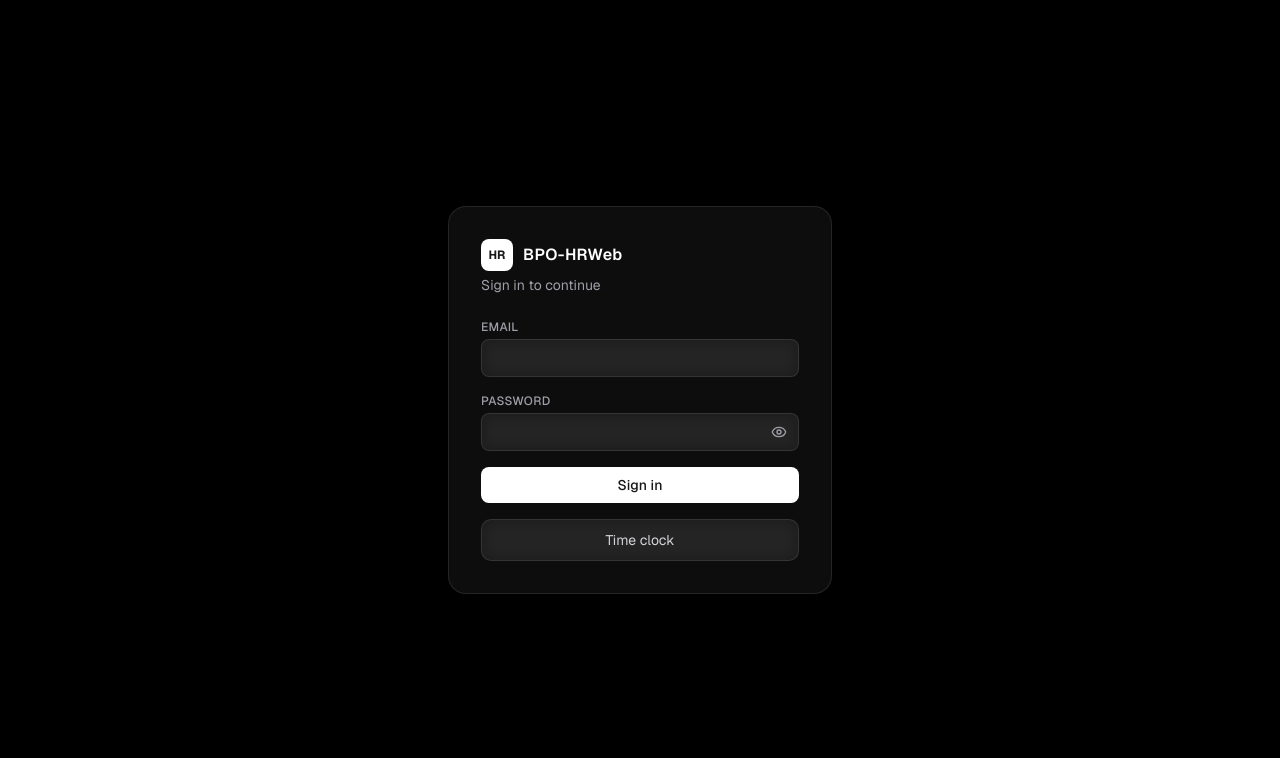
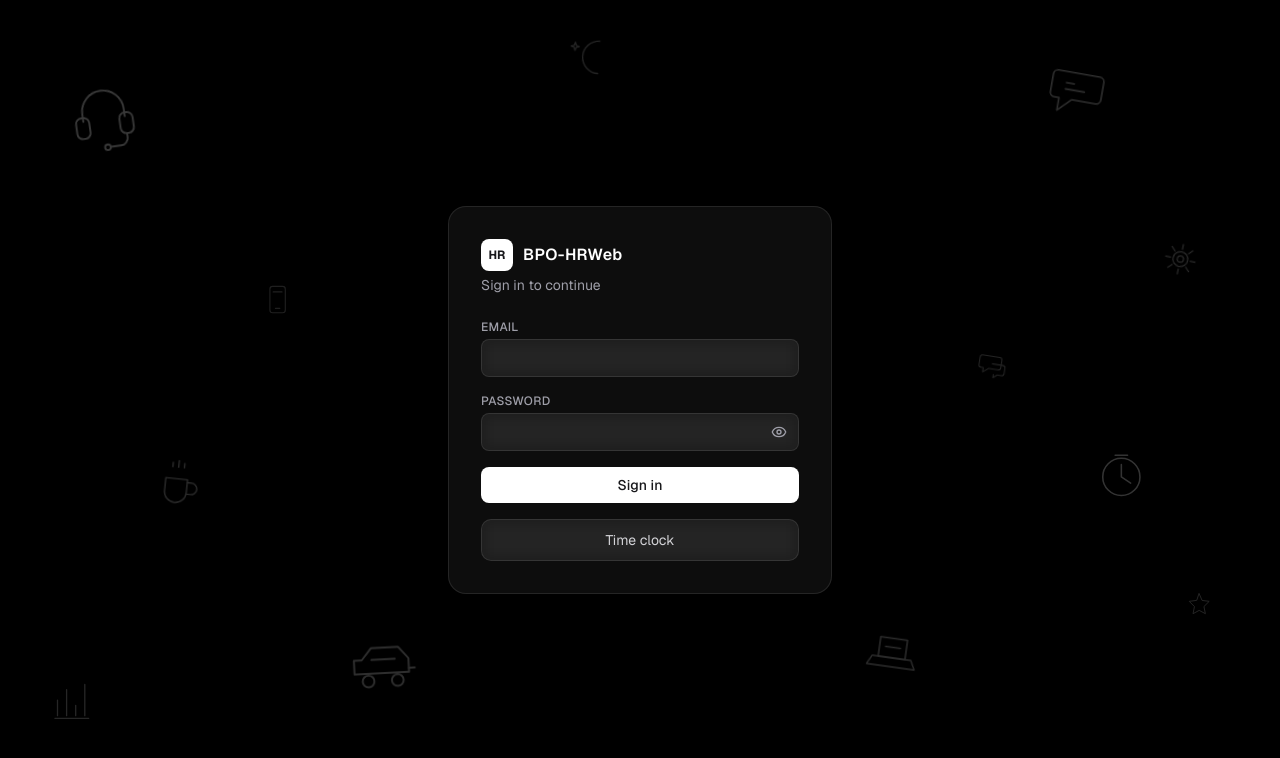
Before and after one commit to Jorayyy/hrweb, a Next.js app: page /login in a window 1280 px wide. Shown: the top 758 px of the page. Built offline with nearby package versions, Linux system fonts and the light colour scheme; no server answers; the database is empty.

Commit message:
Add animated doodle background to login page

```diff
--- a/src/app/globals.css
+++ b/src/app/globals.css
@@ -129,6 +129,29 @@
   }
 }
 
+@keyframes doodle-float {
+  0%,
+  100% {
+    transform: translate(-50%, -50%) rotate(var(--rot, 0deg)) translateY(0) translateX(0);
+  }
+  25% {
+    transform: translate(-50%, -50%) rotate(var(--rot, 0deg)) translateY(-14px) translateX(8px);
+  }
+  50% {
+    transform: translate(-50%, -50%) rotate(var(--rot, 0deg)) translateY(-4px) translateX(-10px);
+  }
+  75% {
+    transform: translate(-50%, -50%) rotate(var(--rot, 0deg)) translateY(-18px) translateX(4px);
+  }
+}
+
+@media (prefers-reduced-motion: reduce) {
+  .doodle-float,
+  [style*="doodle-float"] {
+    animation: none !important;
+  }
+}
+
 .driver-popover.tutorial-popover {
   background: oklch(0.16 0 0 / 0.94);
   background-image: linear-gradient(oklch(1 0 0 / 0.06), transparent 45%);
--- a/src/app/login/page.tsx
+++ b/src/app/login/page.tsx
@@ -2,6 +2,7 @@ import Link from "next/link";
 import { redirect } from "next/navigation";
 import { sessionUser } from "@/lib/auth";
 import { getCompany } from "@/lib/settings";
+import { LoginDoodles } from "@/components/login-doodles";
 import { LoginForm } from "./form";
 
 export default async function LoginPage({
@@ -16,8 +17,9 @@ export default async function LoginPage({
   if (await sessionUser()) redirect(callbackUrl?.startsWith("/") ? callbackUrl : "/");
 
   return (
-    <div className="flex min-h-screen items-center justify-center bg-black px-4">
-      <div className="w-full max-w-sm rounded-2xl border border-white/10 bg-white/5 p-8 shadow-2xl shadow-black/50 backdrop-blur-xl">
+    <div className="relative flex min-h-screen items-center justify-center bg-black px-4">
+      <LoginDoodles />
+      <div className="relative z-10 w-full max-w-sm rounded-2xl border border-white/10 bg-white/5 p-8 shadow-2xl shadow-black/50 backdrop-blur-xl">
         <div className="flex items-center gap-2.5">
           {company.logo ? (
             // eslint-disable-next-line @next/next/no-img-element
--- /dev/null
+++ b/src/components/login-doodles.tsx
@@ -0,0 +1,188 @@
+type Doodle = {
+  x: number;
+  y: number;
+  size: number;
+  duration: number;
+  delay: number;
+  opacity: number;
+  rotate: number;
+  art: React.ReactNode;
+};
+
+/* Hand-drawn sketch paths: fill none, round caps, deliberately wobbly. */
+const S = {
+  fill: "none",
+  stroke: "currentColor",
+  strokeWidth: 2,
+  strokeLinecap: "round" as const,
+  strokeLinejoin: "round" as const,
+};
+
+const DOODLES: Doodle[] = [
+  {
+    x: 8, y: 16, size: 76, duration: 26, delay: 0, opacity: 0.22, rotate: -8,
+    art: (
+      <g {...S}>
+        <path d="M14 44v-8a22 22 0 0 1 44 0v8" />
+        <rect x="6" y="40" width="14" height="22" rx="6" />
+        <rect x="52" y="40" width="14" height="22" rx="6" />
+        <path d="M58 62v4a8 8 0 0 1-8 8H40" />
+        <circle cx="36" cy="74" r="3" />
+      </g>
+    ),
+  },
+  {
+    x: 84, y: 12, size: 64, duration: 22, delay: 3, opacity: 0.18, rotate: 10,
+    art: (
+      <g {...S}>
+        <path d="M12 16h52a6 6 0 0 1 6 6v22a6 6 0 0 1-6 6H34L18 66V50h-6a6 6 0 0 1-6-6V22a6 6 0 0 1 6-6z" />
+        <path d="M24 30h10M24 38h24" />
+      </g>
+    ),
+  },
+  {
+    x: 14, y: 62, size: 58, duration: 28, delay: 1.5, opacity: 0.16, rotate: 6,
+    art: (
+      <g {...S}>
+        <path d="M14 26h30v18a15 15 0 0 1-30 0z" />
+        <path d="M44 30h6a8 8 0 0 1 0 16h-6" />
+        <path d="M22 10v-6M30 10v-9M38 10v-6" />
+      </g>
+    ),
+  },
+  {
+    x: 88, y: 60, size: 62, duration: 24, delay: 5, opacity: 0.2, rotate: -6,
+    art: (
+      <g {...S}>
+        <circle cx="34" cy="36" r="24" />
+        <path d="M34 36V20M34 36l12 8" />
+        <path d="M26 8h16" />
+      </g>
+    ),
+  },
+  {
+    x: 46, y: 8, size: 54, duration: 30, delay: 2, opacity: 0.14, rotate: 4,
+    art: (
+      <g {...S}>
+        <path d="M50 12a24 24 0 1 0 0 48 20 20 0 0 1 0-48z" />
+        <path d="M14 16l1.5 4.5L20 22l-4.5 1.5L14 28l-1.5-4.5L8 22l4.5-1.5z" />
+      </g>
+    ),
+  },
+  {
+    x: 70, y: 82, size: 60, duration: 27, delay: 4, opacity: 0.17, rotate: 8,
+    art: (
+      <g {...S}>
+        <path d="M16 18h36v26H16z" />
+        <path d="M8 44h52l6 12H2z" />
+        <path d="M24 30h20" />
+      </g>
+    ),
+  },
+  {
+    x: 6, y: 88, size: 52, duration: 25, delay: 6, opacity: 0.15, rotate: -10,
+    art: (
+      <g {...S}>
+        <path d="M10 58V34M24 58V18M38 58V42M52 58V10" />
+        <path d="M6 62h52" />
+      </g>
+    ),
+  },
+  {
+    x: 92, y: 34, size: 50, duration: 29, delay: 1, opacity: 0.16, rotate: 12,
+    art: (
+      <g {...S}>
+        <circle cx="32" cy="32" r="12" />
+        <circle cx="32" cy="32" r="5" />
+        <path d="M32 8v8M32 48v8M8 32h8M48 32h8M15 15l6 6M43 43l6 6M49 15l-6 6M21 43l-6 6" />
+      </g>
+    ),
+  },
+  {
+    x: 30, y: 84, size: 78, duration: 31, delay: 2.5, opacity: 0.18, rotate: -3,
+    art: (
+      <g {...S}>
+        <path d="M8 44h56v-14l-10-12H26L16 30H8z" />
+        <path d="M26 30h24" />
+        <circle cx="22" cy="52" r="6" />
+        <circle cx="52" cy="52" r="6" />
+        <path d="M64 40h6" />
+      </g>
+    ),
+  },
+  {
+    x: 60, y: 44, size: 46, duration: 23, delay: 3.5, opacity: 0.13, rotate: 5,
+    art: (
+      <g {...S}>
+        <circle cx="32" cy="30" r="16" />
+        <path d="M32 14V6M32 54v-8M8 30h8M48 30h8M14 12l6 6M44 42l6 6M50 12l-6 6M20 42l-6 6" />
+        <circle cx="26" cy="28" r="1.5" />
+        <circle cx="38" cy="28" r="1.5" />
+        <path d="M26 36a8 8 0 0 0 12 0" />
+      </g>
+    ),
+  },
+  {
+    x: 22, y: 38, size: 44, duration: 21, delay: 7, opacity: 0.12, rotate: -12,
+    art: (
+      <g {...S}>
+        <rect x="18" y="8" width="28" height="48" rx="5" />
+        <path d="M28 48h8" />
+        <path d="M24 18h16" />
+      </g>
+    ),
+  },
+  {
+    x: 78, y: 46, size: 42, duration: 26, delay: 4.5, opacity: 0.14, rotate: 9,
+    art: (
+      <g {...S}>
+        <path d="M8 20h32a5 5 0 0 1 5 5v14a5 5 0 0 1-5 5H22l-10 8v-8H8a5 5 0 0 1-5-5V25a5 5 0 0 1 5-5z" />
+        <path d="M28 34h20a5 5 0 0 1 5 5v10a5 5 0 0 1-5 5h-8l-7 6v-6" />
+      </g>
+    ),
+  },
+  {
+    x: 40, y: 62, size: 40, duration: 24, delay: 8, opacity: 0.13, rotate: -5,
+    art: (
+      <g {...S}>
+        <path d="M10 40h44v-6l-8-10H18l-8 10z" />
+        <path d="M16 24v-6h32v6" />
+        <path d="M14 44h4M44 44h4" />
+      </g>
+    ),
+  },
+  {
+    x: 94, y: 76, size: 38, duration: 28, delay: 6.5, opacity: 0.15, rotate: 7,
+    art: (
+      <g {...S}>
+        <path d="M32 10l6 14 15 2-11 11 3 15-13-7-13 7 3-15L11 26l15-2z" />
+      </g>
+    ),
+  },
+];
+
+export function LoginDoodles() {
+  return (
+    <div aria-hidden className="pointer-events-none absolute inset-0 overflow-hidden text-white">
+      {DOODLES.map((d, i) => (
+        <svg
+          key={i}
+          viewBox="0 0 80 80"
+          width={d.size}
+          height={d.size}
+          className="absolute"
+          style={{
+            left: `${d.x}%`,
+            top: `${d.y}%`,
+            opacity: d.opacity,
+            ["--rot" as string]: `${d.rotate}deg`,
+            transform: "translate(-50%, -50%)",
+            animation: `doodle-float ${d.duration}s ease-in-out ${d.delay}s infinite`,
+          }}
+        >
+          {d.art}
+        </svg>
+      ))}
+    </div>
+  );
+}
```
